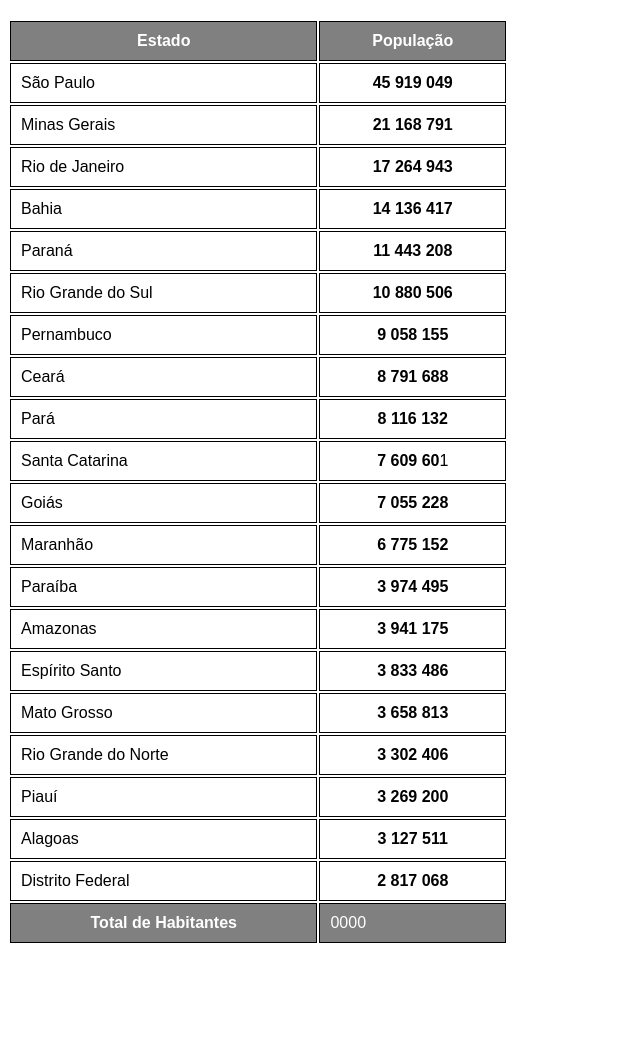
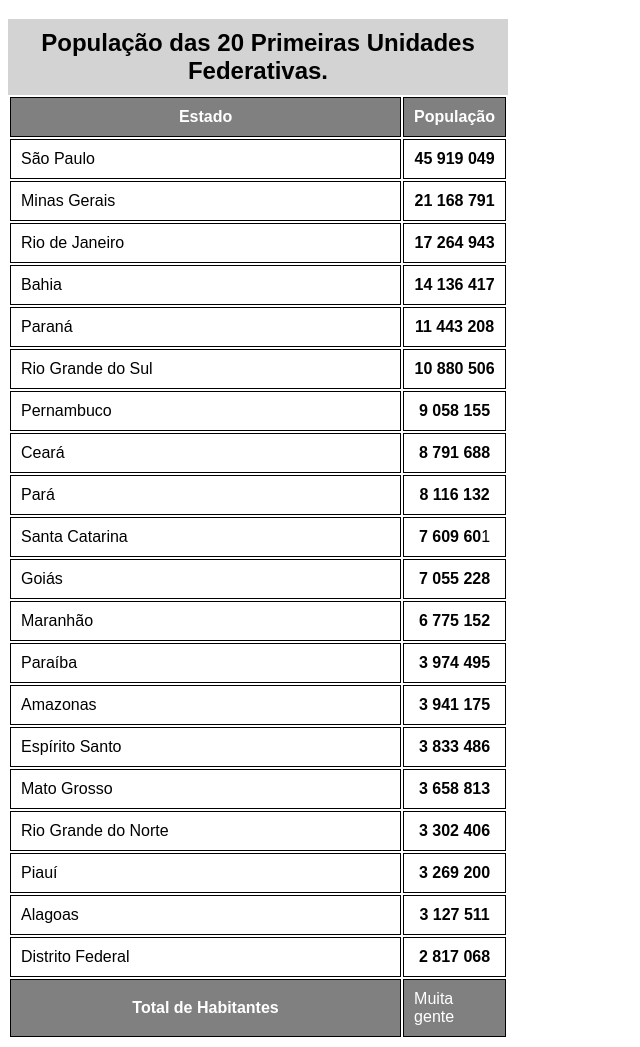
Before and after one commit to eduardosichelero/HTML_e_CSS, a plain HTML site: page Exercicios/ex023/tabela002.html in a window 1280 px wide. Shown: the part 61-1108 px from the top of the page, without its empty margins (0-640 px from the left). Before the commit the page ends 1014 px from the top, so only its background shows below. Drawn offline with Linux system fonts and the light colour scheme.

Commit message:
Update tabela002.html

```diff
--- a/Exercicios/ex023/tabela002.html
+++ b/Exercicios/ex023/tabela002.html
@@ -32,6 +32,13 @@
         .num {
             text-align: center;
         }
+
+        caption {
+            font-size: 1.5em;
+            font-weight: bold;
+            padding: 10px;
+            background-color: lightgrey;
+        }
     </style>
 </head>
 <body>
@@ -39,6 +46,7 @@
     <!--
         Anatomia para Tabelas Grandes
         TABLE
+            CAPTION
             THEAD
                 TR, TD, TH
             TBODY
@@ -47,10 +55,11 @@
                 TR, TD, TH
     -->
     <table>
+        <caption>População das 20 Primeiras Unidades Federativas.</caption>
         <thead>
             <tr>
-                <th>Estado</th>
-                <th>População</th>
+                <th scope="col">Estado</th>
+                <th scope="col" style="width: 50px;">População</th>
             </tr>
         </thead>
         <tbody>
@@ -134,34 +143,11 @@
                 <td class="num"><strong>2 817 068</strong>	</td>
             </tr>
 
-
-
-
-
-
-
-
-
-
-
-
-
-
-
-
-
-
-
-
-
-
-
-
         </tbody>
         <tfoot>
             <tr>
-                <th>Total de Habitantes</th>
-                <td>0000</td>
+                <th scope="row">Total de Habitantes</th>
+                <td>Muita gente</td>
             </tr>
         </tfoot>
     </table>
```
